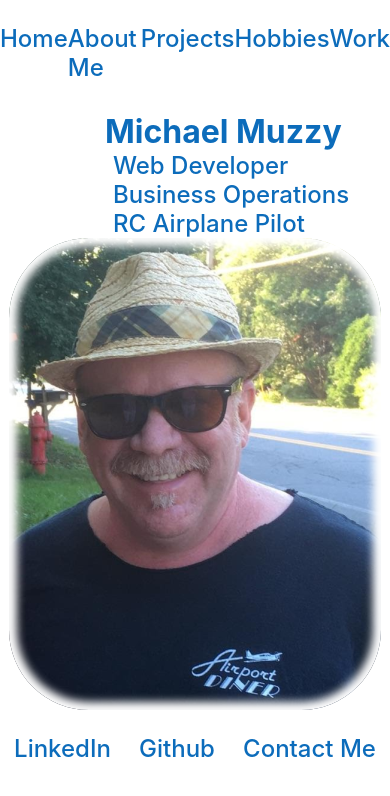
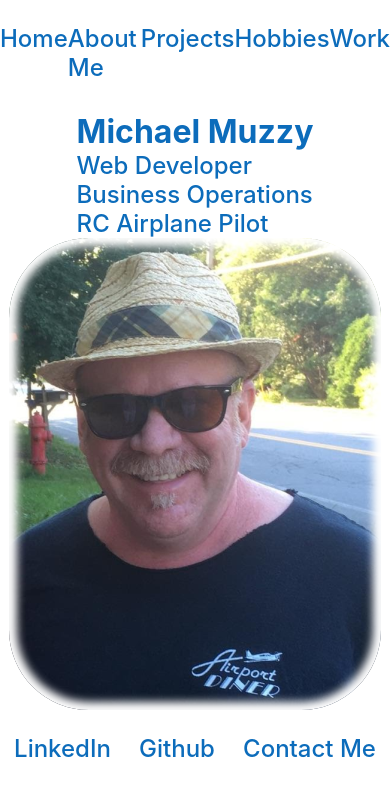
Before and after one commit to foxflyer40/Michael-Muzzy-portfolio, a React (Create React App) app in the folder client/: page / in a window 390 px wide. Shown: the top 796 px of the page. Built offline with nearby package versions, Linux system fonts and the light colour scheme.

Commit message:
remove margin home name and quote media query

```diff
--- a/client/src/App.css
+++ b/client/src/App.css
@@ -62,7 +62,7 @@ html, body {
    height: 472px;
    border-radius: 5em;
    box-shadow: 0 0 8px 8px white inset;
-   margin-right: 4em;
+   margin-right: 3em;
 }
 
 @media screen and (max-width: 750px) {
@@ -85,7 +85,14 @@ html, body {
 }
 
 @media screen and (max-width: 750px) {
-   #homeName #homePageQuote {
+   #homeName {
+      align-content: center;
+      margin-left: 0em;
+   }
+}
+
+@media screen and (max-width: 750px) {
+   #homePageQuote {
       align-content: center;
       margin-left: 0em;
    }
```
